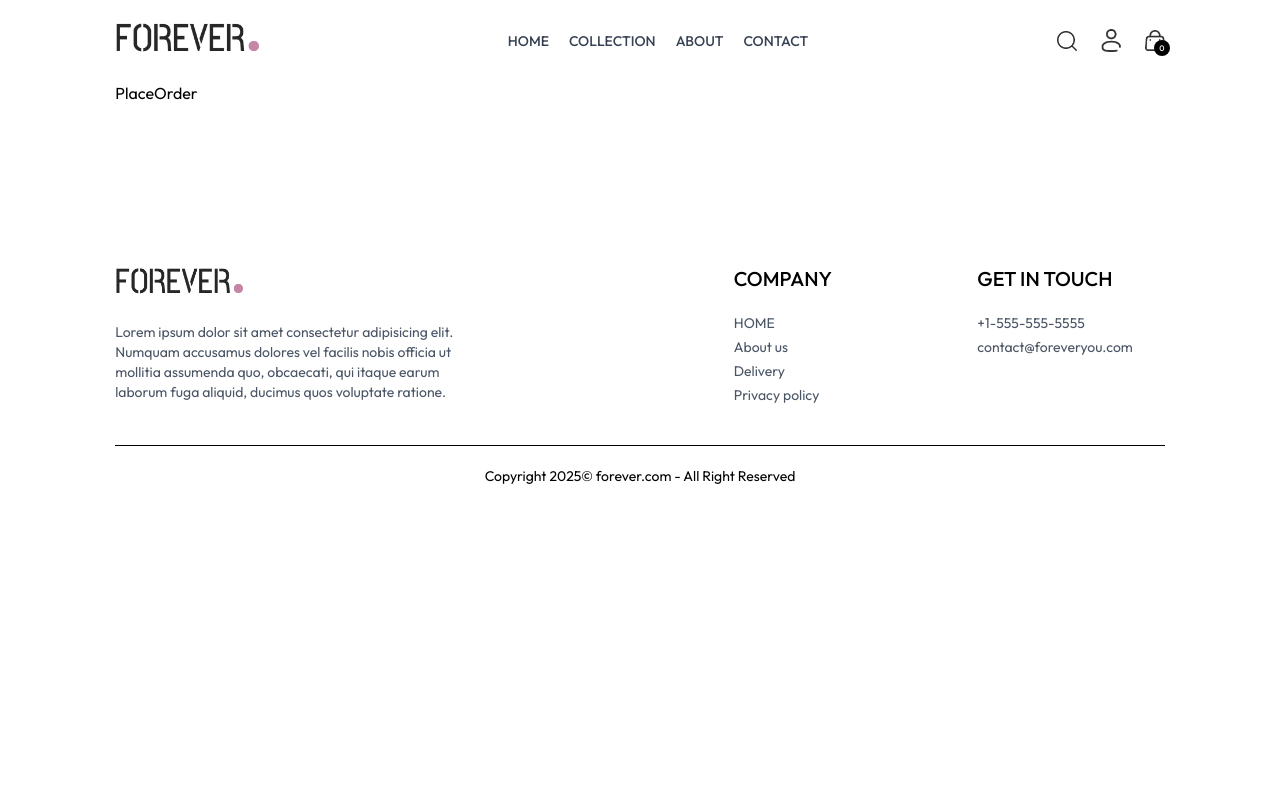
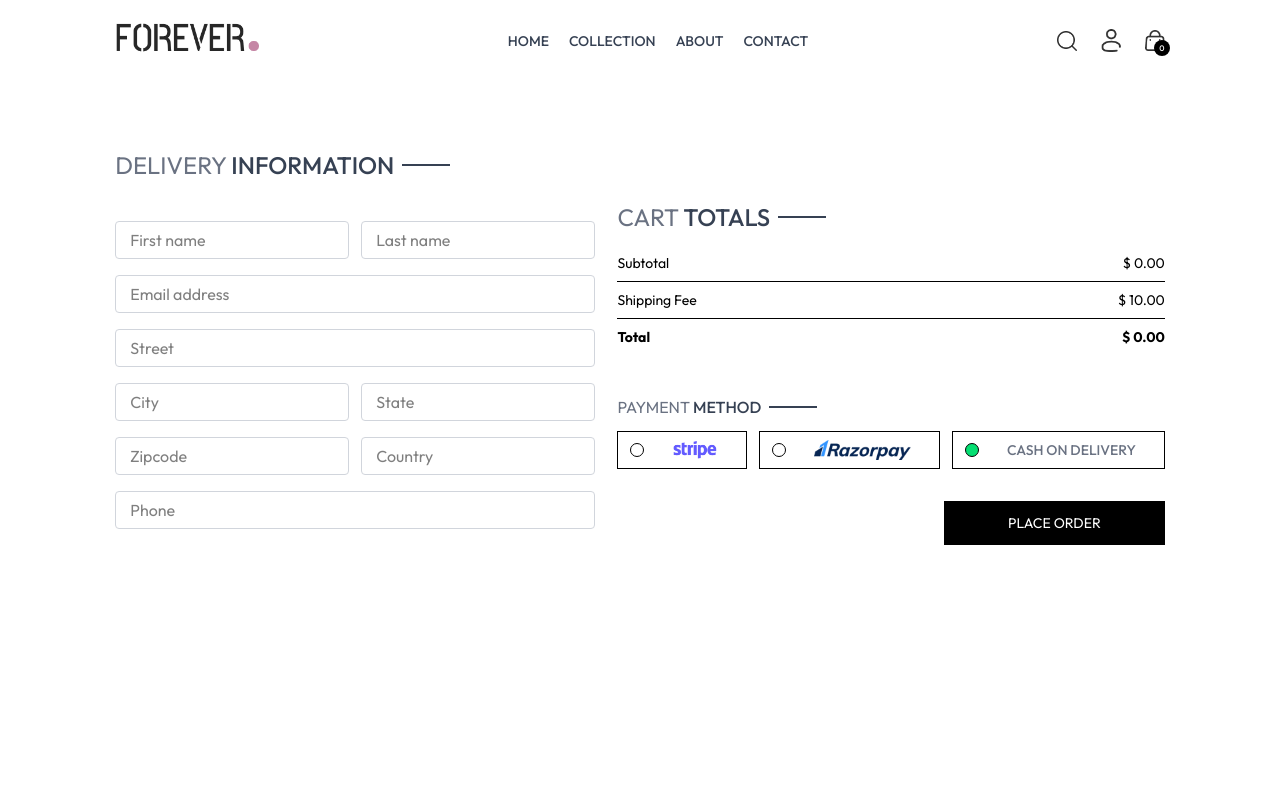
Before and after one commit to agwebryanmuna/Forever_E-commerce, a React (Vite) app in the folder client/: page /place-order in a window 1280 px wide. Shown: the top 800 px of the page. Built offline with nearby package versions, Linux system fonts and the light colour scheme.

Commit message:
Created UI for place orders

```diff
--- a/client/src/context/ShopContext.jsx
+++ b/client/src/context/ShopContext.jsx
@@ -1,6 +1,7 @@
-import { createContext, useEffect, useState } from "react";
+import { createContext, useState } from "react";
 import { products } from "../assets/assets";
 import { toast } from "react-toastify";
+import { useNavigate } from "react-router";
 
 export const ShopContext = createContext(null);
 
@@ -10,6 +11,7 @@
   const [search, setSearch] = useState("");
   const [showSearch, setShowSearch] = useState(false);
   const [cartItems, setcartItems] = useState({});
+  const navigate = useNavigate();
 
   const addToCart = async (itemId, size) => {
     if (!size) {
@@ -78,6 +80,7 @@
     getCartCount,
     updateQuantity,
     getCartAmount,
+    navigate,
   };
 
   return <ShopContext.Provider value={value}>{children}</ShopContext.Provider>;
--- a/client/src/pages/Cart.jsx
+++ b/client/src/pages/Cart.jsx
@@ -5,7 +5,7 @@
 import CartTotal from "../components/CartTotal";
 
 const Cart = () => {
-  const { products, currency, cartItems, updateQuantity } =
+  const { products, currency, cartItems, updateQuantity, navigate } =
     useContext(ShopContext);
 
   const [cartData, setCartData] = useState([]);
@@ -93,6 +93,14 @@
       <div className="flex justify-end my-20">
         <div className="w-full sm:w-[450px]">
           <CartTotal />
+          <div className="w-full text-end">
+            <button
+              onClick={() => navigate("/place-order")}
+              className="bg-black text-white text-sm my-8 px-8 py-3"
+            >
+              PROCEED TO CHECKOUT
+            </button>
+          </div>
         </div>
       </div>
     </div>
--- a/client/src/pages/PlaceOrder.jsx
+++ b/client/src/pages/PlaceOrder.jsx
@@ -1,7 +1,130 @@
-import React from "react";
+import React, { useContext, useState } from "react";
+import Title from "../components/Title";
+import CartTotal from "../components/CartTotal";
+import { assets } from "../assets/assets";
+import { ShopContext } from "../context/ShopContext";
 
 const PlaceOrder = () => {
-  return <div>PlaceOrder</div>;
+  const { navigate } = useContext(ShopContext);
+  const [method, setMethod] = useState("cod");
+
+  return (
+    <div className="flex flex-col sm:flex-row justify-between gap-4 pt-5 sm:pt-14 min-h-[80vh]">
+      <div className="flex flex-col gap-4 w-full sm:max-w-[480px]">
+        <div className="text-xl sm:text-2xl my-3">
+          <Title text1={"DELIVERY"} text2={"INFORMATION"} />
+        </div>
+        <div className="flex gap-3">
+          <input
+            placeholder="First name"
+            className="border border-gray-300 rounded py-1.5 px-3.5 w-full"
+            type="text"
+          />
+          <input
+            placeholder="Last name"
+            className="border border-gray-300 rounded py-1.5 px-3.5 w-full"
+            type="text"
+          />
+        </div>
+        <input
+          placeholder="Email address"
+          className="border border-gray-300 rounded py-1.5 px-3.5 w-full"
+          type="email"
+        />
+        <input
+          placeholder="Street"
+          className="border border-gray-300 rounded py-1.5 px-3.5 w-full"
+          type="text"
+        />
+        <div className="flex gap-3">
+          <input
+            placeholder="City"
+            className="border border-gray-300 rounded py-1.5 px-3.5 w-full"
+            type="text"
+          />
+          <input
+            placeholder="State"
+            className="border border-gray-300 rounded py-1.5 px-3.5 w-full"
+            type="text"
+          />
+        </div>
+        <div className="flex gap-3">
+          <input
+            placeholder="Zipcode"
+            className="border border-gray-300 rounded py-1.5 px-3.5 w-full"
+            type="number"
+          />
+          <input
+            placeholder="Country"
+            className="border border-gray-300 rounded py-1.5 px-3.5 w-full"
+            type="text"
+          />
+        </div>
+        <input
+          placeholder="Phone"
+          className="border border-gray-300 rounded py-1.5 px-3.5 w-full"
+          type="number"
+        />
+      </div>
+
+      {/* right side */}
+      <div className="mt-8">
+        <div className="mt-8 min-w-80">
+          <CartTotal />
+        </div>
+
+        <div className="mt-12">
+          <Title text1={"PAYMENT"} text2={"METHOD"} />
+          <div className="flex gap-3 flex-col lg:flex-row">
+            <div
+              onClick={() => setMethod("stripe")}
+              className="flex items-center gap-3 border p-2 px-3 cursor-pointer"
+            >
+              <p
+                className={`min-w-3.5 h-3.5 border rounded-full ${
+                  method === "stripe" ? "bg-green-400" : ""
+                }`}
+              ></p>
+              <img src={assets.stripe_logo} className="h-5 mx-4" alt="" />
+            </div>
+            <div
+              onClick={() => setMethod("razorpay")}
+              className="flex items-center gap-3 border p-2 px-3 cursor-pointer"
+            >
+              <p
+                className={`min-w-3.5 h-3.5 border rounded-full ${
+                  method === "razorpay" ? "bg-green-400" : ""
+                }`}
+              ></p>
+              <img src={assets.razorpay_logo} className="h-5 mx-4" alt="" />
+            </div>
+            <div
+              onClick={() => setMethod("cod")}
+              className="flex items-center gap-3 border p-2 px-3 cursor-pointer"
+            >
+              <p
+                className={`min-w-3.5 h-3.5 border rounded-full ${
+                  method === "cod" ? "bg-green-400" : ""
+                }`}
+              ></p>
+              <p className="text-gray-500 text-sm font-medium mx-4">
+                CASH ON DELIVERY
+              </p>
+            </div>
+          </div>
+
+          <div className="w-full text-end mt-8">
+            <button
+              onClick={() => navigate("/orders")}
+              className="bg-black text-white px-16 py-3 text-sm"
+            >
+              PLACE ORDER
+            </button>
+          </div>
+        </div>
+      </div>
+    </div>
+  );
 };
 
 export default PlaceOrder;
```
